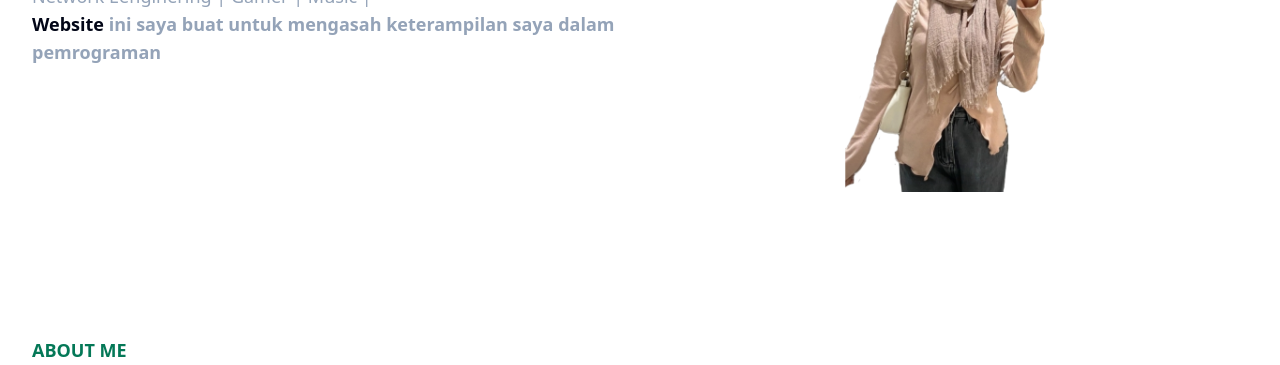
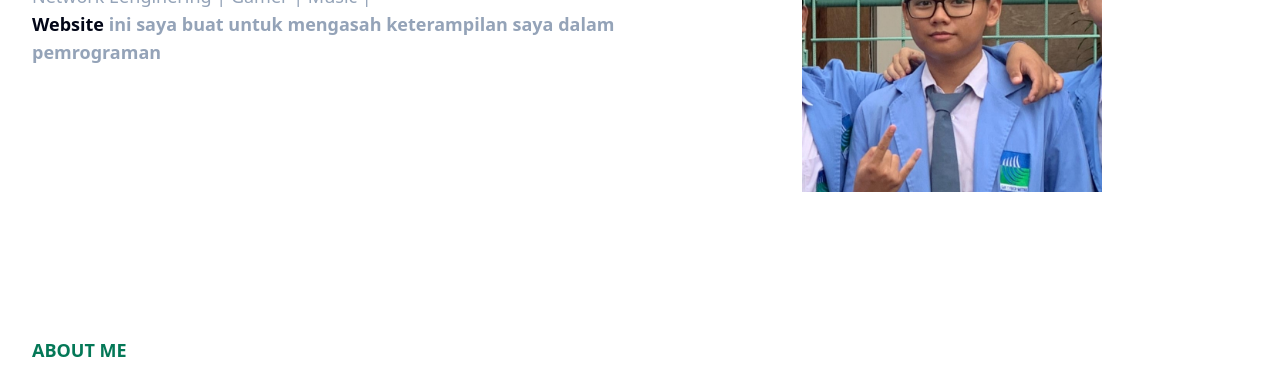
Before and after one commit to Fathirsy/portofolio_fathir, a website: page index.html in a window 1280 px wide. Shown: the part 288-653 px from the top of the page. Drawn offline with Linux system fonts and the light colour scheme.

Commit message:
tuker foto

```diff
--- a/index.html
+++ b/index.html
@@ -21,7 +21,7 @@
                 </div>
                     <div class="w-full self-end px-4 lg:w-1/2">
                         <div class="relative mt-10 lg:mt-9 lg:right-0">
-                            <img src="src/img/foto.png" alt="kiw" width="300px" class='max-w-full mx-auto'>
+                            <img src="src/img/fathir.jpg" alt="kiw" width="300px" class='max-w-full mx-auto'>
                         </div>
                     </div>
             </div>
```
Also changed, not shown: src/img/MU.png (deleted), src/img/fathir.jpg (added), src/img/foto.png (deleted), src/img/fotos.png (deleted).
